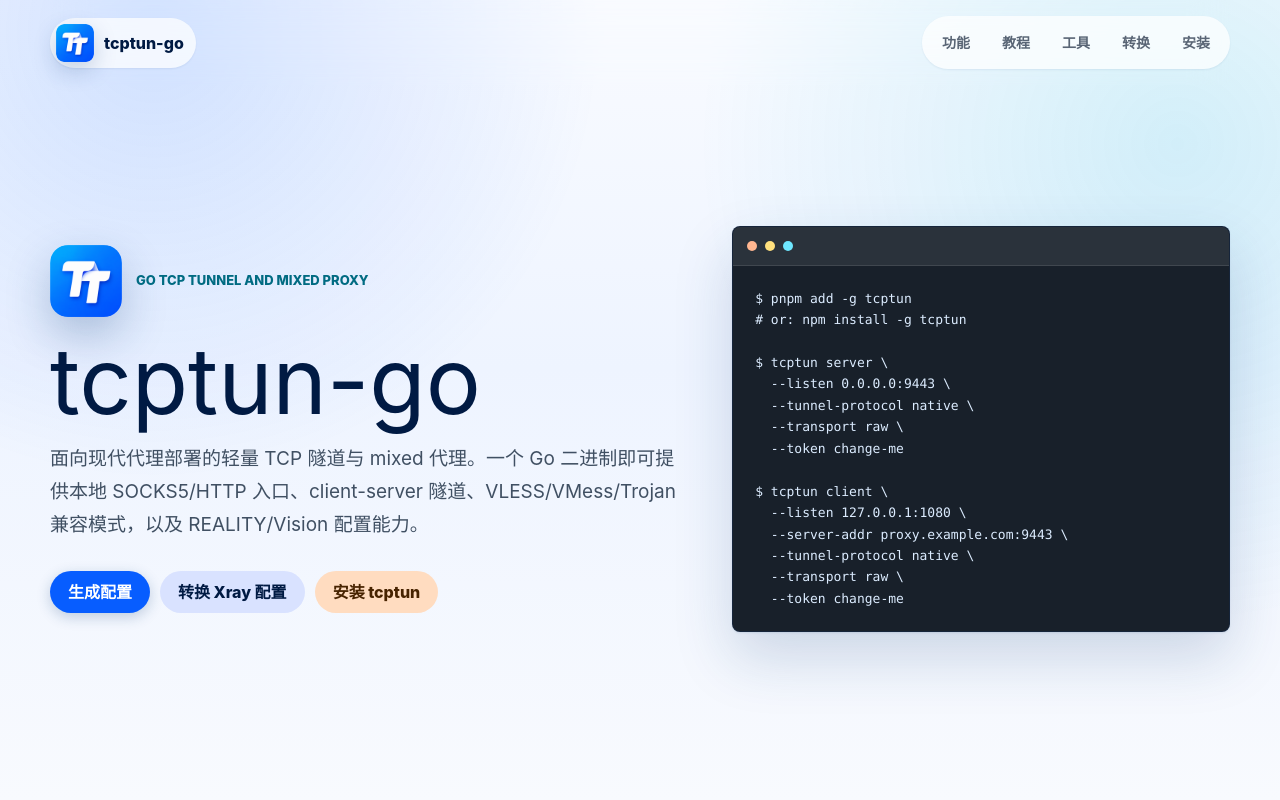
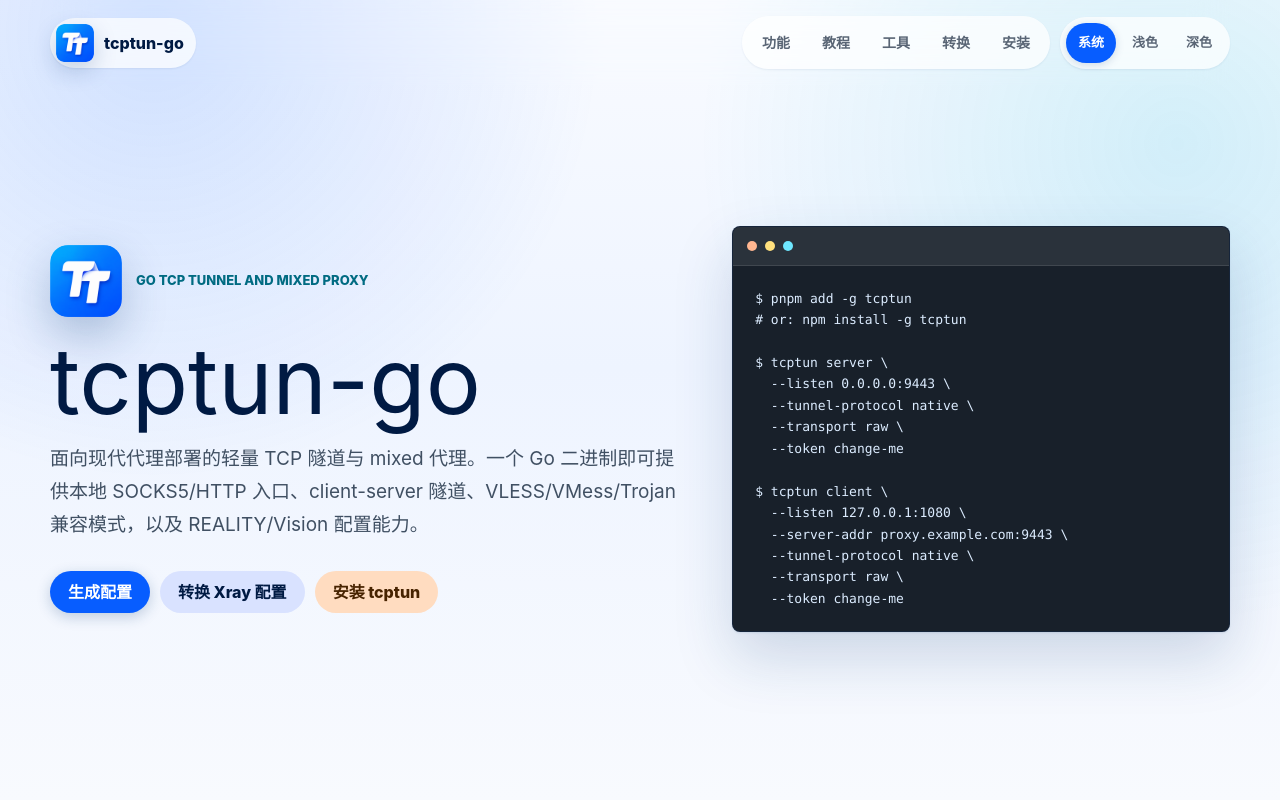
Before and after one commit to sskycn/tcptun, a Next.js app: page / in a window 1280 px wide. Shown: the top 800 px of the page. Built offline with nearby package versions, Linux system fonts and the light colour scheme.

Commit message:
Add adaptive light and dark themes

```diff
--- a/app/globals.css
+++ b/app/globals.css
@@ -21,8 +21,125 @@
   --success: #006d43;
   --success-container: #b9f4d2;
   --shadow-color: 214 70% 28%;
+  --body-radial-primary: rgba(7, 93, 255, 0.16);
+  --body-radial-secondary: rgba(0, 177, 214, 0.14);
+  --body-gradient-start: #f9fbff;
+  --body-gradient-mid: #eef4ff;
+  --body-gradient-end: #f8fafe;
+  --chrome-surface: rgba(255, 255, 255, 0.72);
+  --card-border: rgba(7, 93, 255, 0.08);
+  --copy-strong: #405063;
+  --label: #29374a;
+  --code-text: #132033;
+  --terminal-bg: #18202a;
+  --terminal-text: #dcecff;
+  --terminal-bar: rgba(255, 255, 255, 0.08);
+  --terminal-line: rgba(255, 255, 255, 0.1);
+  --primary-hover: #004ed8;
+  --secondary-hover: #c8d6ff;
+  --tertiary-text: #472300;
+  --tertiary-hover: #ffd0a6;
+  --feature-tonal-text: #354456;
+  --mode-chip-text: #003642;
+  --focus-ring: rgba(7, 93, 255, 0.14);
   --radius-card: 8px;
   --radius-control: 999px;
+}
+
+html[data-theme="dark"] {
+  color-scheme: dark;
+  --background: #0d1421;
+  --surface: #111b2b;
+  --surface-container-low: #162235;
+  --surface-container: #1d2a3d;
+  --surface-container-high: #26354b;
+  --surface-inverse: #e3ebf8;
+  --text: #eaf1ff;
+  --muted: #aeb9ca;
+  --line: #334156;
+  --primary: #9fbdff;
+  --on-primary: #002d6a;
+  --primary-container: #0b3f9c;
+  --on-primary-container: #dbe6ff;
+  --secondary: #74d7f2;
+  --secondary-container: #074b5c;
+  --tertiary: #ffb86e;
+  --tertiary-container: #633500;
+  --success: #80dda9;
+  --success-container: #005232;
+  --shadow-color: 216 78% 3%;
+  --body-radial-primary: rgba(76, 132, 255, 0.2);
+  --body-radial-secondary: rgba(40, 198, 236, 0.12);
+  --body-gradient-start: #0d1421;
+  --body-gradient-mid: #101a2a;
+  --body-gradient-end: #0a101b;
+  --chrome-surface: rgba(17, 27, 43, 0.76);
+  --card-border: rgba(159, 189, 255, 0.13);
+  --copy-strong: #cbd6e7;
+  --label: #d7e2f2;
+  --code-text: #dce7f8;
+  --terminal-bg: #08111e;
+  --terminal-text: #dcecff;
+  --terminal-bar: rgba(255, 255, 255, 0.07);
+  --terminal-line: rgba(255, 255, 255, 0.1);
+  --primary-hover: #bad0ff;
+  --secondary-hover: #174eab;
+  --tertiary-text: #ffddb7;
+  --tertiary-hover: #7a4100;
+  --feature-tonal-text: #d8e3f3;
+  --mode-chip-text: #d7f7ff;
+  --focus-ring: rgba(159, 189, 255, 0.24);
+}
+
+@media (prefers-color-scheme: dark) {
+  html:not([data-theme="light"]) {
+    color-scheme: dark;
+    --background: #0d1421;
+    --surface: #111b2b;
+    --surface-container-low: #162235;
+    --surface-container: #1d2a3d;
+    --surface-container-high: #26354b;
+    --surface-inverse: #e3ebf8;
+    --text: #eaf1ff;
+    --muted: #aeb9ca;
+    --line: #334156;
+    --primary: #9fbdff;
+    --on-primary: #002d6a;
+    --primary-container: #0b3f9c;
+    --on-primary-container: #dbe6ff;
+    --secondary: #74d7f2;
+    --secondary-container: #074b5c;
+    --tertiary: #ffb86e;
+    --tertiary-container: #633500;
+    --success: #80dda9;
+    --success-container: #005232;
+    --shadow-color: 216 78% 3%;
+    --body-radial-primary: rgba(76, 132, 255, 0.2);
+    --body-radial-secondary: rgba(40, 198, 236, 0.12);
+    --body-gradient-start: #0d1421;
+    --body-gradient-mid: #101a2a;
+    --body-gradient-end: #0a101b;
+    --chrome-surface: rgba(17, 27, 43, 0.76);
+    --card-border: rgba(159, 189, 255, 0.13);
+    --copy-strong: #cbd6e7;
+    --label: #d7e2f2;
+    --code-text: #dce7f8;
+    --terminal-bg: #08111e;
+    --terminal-text: #dcecff;
+    --terminal-bar: rgba(255, 255, 255, 0.07);
+    --terminal-line: rgba(255, 255, 255, 0.1);
+    --primary-hover: #bad0ff;
+    --secondary-hover: #174eab;
+    --tertiary-text: #ffddb7;
+    --tertiary-hover: #7a4100;
+    --feature-tonal-text: #d8e3f3;
+    --mode-chip-text: #d7f7ff;
+    --focus-ring: rgba(159, 189, 255, 0.24);
+  }
+}
+
+html[data-theme="light"] {
+  color-scheme: light;
 }
 
 @theme inline {
@@ -37,6 +154,7 @@
 }
 
 html {
+  color-scheme: light;
   scroll-behavior: smooth;
 }
 
@@ -44,9 +162,9 @@
   min-width: 320px;
   margin: 0;
   background:
-    radial-gradient(circle at 12% 4%, rgba(7, 93, 255, 0.16), transparent 28rem),
-    radial-gradient(circle at 92% 18%, rgba(0, 177, 214, 0.14), transparent 30rem),
-    linear-gradient(180deg, #f9fbff 0%, #eef4ff 46%, #f8fafe 100%);
+    radial-gradient(circle at 12% 4%, var(--body-radial-primary), transparent 28rem),
+    radial-gradient(circle at 92% 18%, var(--body-radial-secondary), transparent 30rem),
+    linear-gradient(180deg, var(--body-gradient-start) 0%, var(--body-gradient-mid) 46%, var(--body-gradient-end) 100%);
   color: var(--text);
   font-family: Inter, ui-sans-serif, system-ui, -apple-system, BlinkMacSystemFont, "Segoe UI", sans-serif;
 }
@@ -82,6 +200,7 @@
 }
 
 .brand,
+.topbar-actions,
 .nav,
 .hero-lockup,
 .hero-actions,
@@ -97,7 +216,7 @@
   gap: 10px;
   border-radius: var(--radius-control);
   padding: 6px 12px 6px 6px;
-  background: rgba(255, 255, 255, 0.72);
+  background: var(--chrome-surface);
   color: var(--on-primary-container);
   font-weight: 800;
   box-shadow: 0 1px 2px hsl(var(--shadow-color) / 0.08);
@@ -111,13 +230,19 @@
   box-shadow: 0 8px 22px hsl(var(--shadow-color) / 0.22);
 }
 
+.topbar-actions {
+  flex-wrap: wrap;
+  justify-content: flex-end;
+  gap: 10px;
+}
+
 .nav {
   flex-wrap: wrap;
   justify-content: flex-end;
   gap: 4px;
   border-radius: var(--radius-control);
   padding: 6px;
-  background: rgba(255, 255, 255, 0.72);
+  background: var(--chrome-surface);
   box-shadow: 0 1px 2px hsl(var(--shadow-color) / 0.08);
 }
 
@@ -132,6 +257,41 @@
 .nav a:hover {
   background: var(--primary-container);
   color: var(--on-primary-container);
+}
+
+.theme-toggle {
+  display: inline-flex;
+  align-items: center;
+  gap: 4px;
+  min-height: 52px;
+  border-radius: var(--radius-control);
+  padding: 6px;
+  background: var(--chrome-surface);
+  box-shadow: 0 1px 2px hsl(var(--shadow-color) / 0.08);
+}
+
+.theme-toggle button {
+  min-width: 48px;
+  min-height: 40px;
+  border: 0;
+  border-radius: var(--radius-control);
+  background: transparent;
+  color: var(--muted);
+  cursor: pointer;
+  font-size: 13px;
+  font-weight: 800;
+  padding: 0 12px;
+}
+
+.theme-toggle button:hover {
+  background: var(--surface-container);
+  color: var(--text);
+}
+
+.theme-toggle button.active {
+  background: var(--primary);
+  color: var(--on-primary);
+  box-shadow: 0 2px 8px hsl(var(--shadow-color) / 0.18);
 }
 
 .hero {
@@ -211,7 +371,7 @@
 
 .lede {
   max-width: 690px;
-  color: #405063;
+  color: var(--copy-strong);
   font-size: 19px;
 }
 
@@ -255,7 +415,7 @@
 }
 
 .button.primary:hover {
-  background: #004ed8;
+  background: var(--primary-hover);
   box-shadow: 0 7px 20px hsl(var(--shadow-color) / 0.28);
 }
 
@@ -265,16 +425,16 @@
 }
 
 .button.secondary:hover {
-  background: #c8d6ff;
+  background: var(--secondary-hover);
 }
 
 .button.ghost {
   background: var(--tertiary-container);
-  color: #472300;
+  color: var(--tertiary-text);
 }
 
 .button.ghost:hover {
-  background: #ffd0a6;
+  background: var(--tertiary-hover);
 }
 
 .terminal,
@@ -284,7 +444,7 @@
 .notes-grid article,
 .form-panel,
 .output-panel {
-  border: 1px solid rgba(7, 93, 255, 0.08);
+  border: 1px solid var(--card-border);
   border-radius: var(--radius-card);
   background: var(--surface);
   box-shadow:
@@ -307,8 +467,8 @@
 }
 
 .terminal {
-  background: var(--surface-inverse);
-  color: #dcecff;
+  background: var(--terminal-bg);
+  color: var(--terminal-text);
   box-shadow:
     0 1px 2px hsl(var(--shadow-color) / 0.1),
     0 26px 58px hsl(var(--shadow-color) / 0.18);
@@ -318,8 +478,8 @@
   display: flex;
   gap: 8px;
   padding: 14px;
-  border-bottom: 1px solid rgba(255, 255, 255, 0.1);
-  background: rgba(255, 255, 255, 0.08);
+  border-bottom: 1px solid var(--terminal-line);
+  background: var(--terminal-bar);
 }
 
 .terminal-bar span {
@@ -341,7 +501,7 @@
   margin: 0;
   overflow-x: auto;
   padding: 22px;
-  color: #dcecff;
+  color: var(--terminal-text);
   font: 13px/1.65 "SFMono-Regular", Consolas, "Liberation Mono", Menlo, monospace;
 }
 
@@ -350,7 +510,7 @@
 .mode-grid pre,
 .json-output,
 textarea {
-  color: #132033;
+  color: var(--code-text);
 }
 
 .section,
@@ -403,7 +563,7 @@
 
 .feature-grid article:nth-child(3n + 1) p,
 .feature-grid article:nth-child(3n + 2) p {
-  color: #354456;
+  color: var(--feature-tonal-text);
 }
 
 .split-section,
@@ -437,7 +597,7 @@
   border-radius: var(--radius-control);
   padding: 6px 10px;
   background: var(--secondary-container);
-  color: #003642;
+  color: var(--mode-chip-text);
   font-family: "SFMono-Regular", Consolas, "Liberation Mono", Menlo, monospace;
   font-size: 12px;
   font-weight: 800;
@@ -503,7 +663,7 @@
 .field span,
 .textarea-label,
 .output-title {
-  color: #29374a;
+  color: var(--label);
   font-size: 13px;
   font-weight: 800;
 }
@@ -528,7 +688,7 @@
 textarea:focus {
   border-color: var(--primary);
   background: var(--surface);
-  box-shadow: 0 0 0 3px rgba(7, 93, 255, 0.14);
+  box-shadow: 0 0 0 3px var(--focus-ring);
 }
 
 input,
@@ -653,6 +813,10 @@
     justify-content: flex-start;
   }
 
+  .topbar-actions {
+    justify-content: flex-start;
+  }
+
   h1 {
     font-size: 76px;
   }
@@ -693,6 +857,15 @@
     flex-direction: column;
   }
 
+  .nav,
+  .theme-toggle {
+    max-width: 100%;
+  }
+
+  .theme-toggle {
+    overflow-x: auto;
+  }
+
   .hero-logo {
     width: 60px;
     height: 60px;
--- a/app/layout.tsx
+++ b/app/layout.tsx
@@ -1,5 +1,22 @@
 import type { Metadata } from "next";
 import "./globals.css";
+
+const themeInitScript = `
+(() => {
+  try {
+    const storageKey = "tcptun-theme";
+    const saved = localStorage.getItem(storageKey);
+    const theme = saved === "light" || saved === "dark" || saved === "system" ? saved : "system";
+    const resolved = theme === "system"
+      ? (matchMedia("(prefers-color-scheme: dark)").matches ? "dark" : "light")
+      : theme;
+    document.documentElement.dataset.theme = theme;
+    document.documentElement.style.colorScheme = resolved;
+  } catch (_) {
+    document.documentElement.dataset.theme = "system";
+  }
+})();
+`;
 
 export const metadata: Metadata = {
   title: "tcptun-go - 高性能 TCP 隧道和 mixed 代理",
@@ -20,7 +37,11 @@
     <html
       lang="zh-CN"
       className="h-full antialiased"
+      suppressHydrationWarning
     >
+      <head>
+        <script dangerouslySetInnerHTML={{ __html: themeInitScript }} />
+      </head>
       <body className="min-h-full flex flex-col">{children}</body>
     </html>
   );
--- a/app/page.tsx
+++ b/app/page.tsx
@@ -1,5 +1,6 @@
 import Image from "next/image";
 import ConfigTools from "./config-tools";
+import ThemeToggle from "./theme-toggle";
 
 const features = [
   {
@@ -72,6 +73,7 @@
           />
           <span>tcptun-go</span>
         </a>
+        <div className="topbar-actions">
           <nav className="nav" aria-label="主要导航">
             <a href="#features">功能</a>
             <a href="#guide">教程</a>
@@ -79,6 +81,8 @@
             <a href="#converter">转换</a>
             <a href="#install">安装</a>
           </nav>
+          <ThemeToggle />
+        </div>
       </header>
 
       <section className="hero" id="top">
--- /dev/null
+++ b/app/theme-toggle.tsx
@@ -0,0 +1,67 @@
+"use client";
+
+import { useEffect, useState } from "react";
+
+type ThemeChoice = "system" | "light" | "dark";
+
+const storageKey = "tcptun-theme";
+const choices: Array<{ label: string; value: ThemeChoice }> = [
+  { label: "系统", value: "system" },
+  { label: "浅色", value: "light" },
+  { label: "深色", value: "dark" },
+];
+
+function applyTheme(choice: ThemeChoice) {
+  const root = document.documentElement;
+  root.dataset.theme = choice;
+  if (choice === "system") {
+    root.style.colorScheme = window.matchMedia("(prefers-color-scheme: dark)").matches ? "dark" : "light";
+    return;
+  }
+  root.style.colorScheme = choice;
+}
+
+function savedTheme(): ThemeChoice {
+  if (typeof window === "undefined") return "system";
+  const value = window.localStorage.getItem(storageKey);
+  return value === "light" || value === "dark" || value === "system" ? value : "system";
+}
+
+export default function ThemeToggle() {
+  const [theme, setTheme] = useState<ThemeChoice>(() => savedTheme());
+
+  useEffect(() => {
+    applyTheme(theme);
+  }, [theme]);
+
+  useEffect(() => {
+    const media = window.matchMedia("(prefers-color-scheme: dark)");
+    function handleSystemChange() {
+      if (savedTheme() === "system") applyTheme("system");
+    }
+    media.addEventListener("change", handleSystemChange);
+    return () => media.removeEventListener("change", handleSystemChange);
+  }, []);
+
+  function choose(nextTheme: ThemeChoice) {
+    window.localStorage.setItem(storageKey, nextTheme);
+    setTheme(nextTheme);
+    applyTheme(nextTheme);
+  }
+
+  return (
+    <div className="theme-toggle" role="group" aria-label="颜色主题" suppressHydrationWarning>
+      {choices.map((choice) => (
+        <button
+          key={choice.value}
+          type="button"
+          aria-pressed={theme === choice.value}
+          className={theme === choice.value ? "active" : ""}
+          onClick={() => choose(choice.value)}
+        >
+          {choice.label}
+        </button>
+      ))}
+    </div>
+  );
+}
```
Lines whose indentation alone changed are shown as unchanged.
